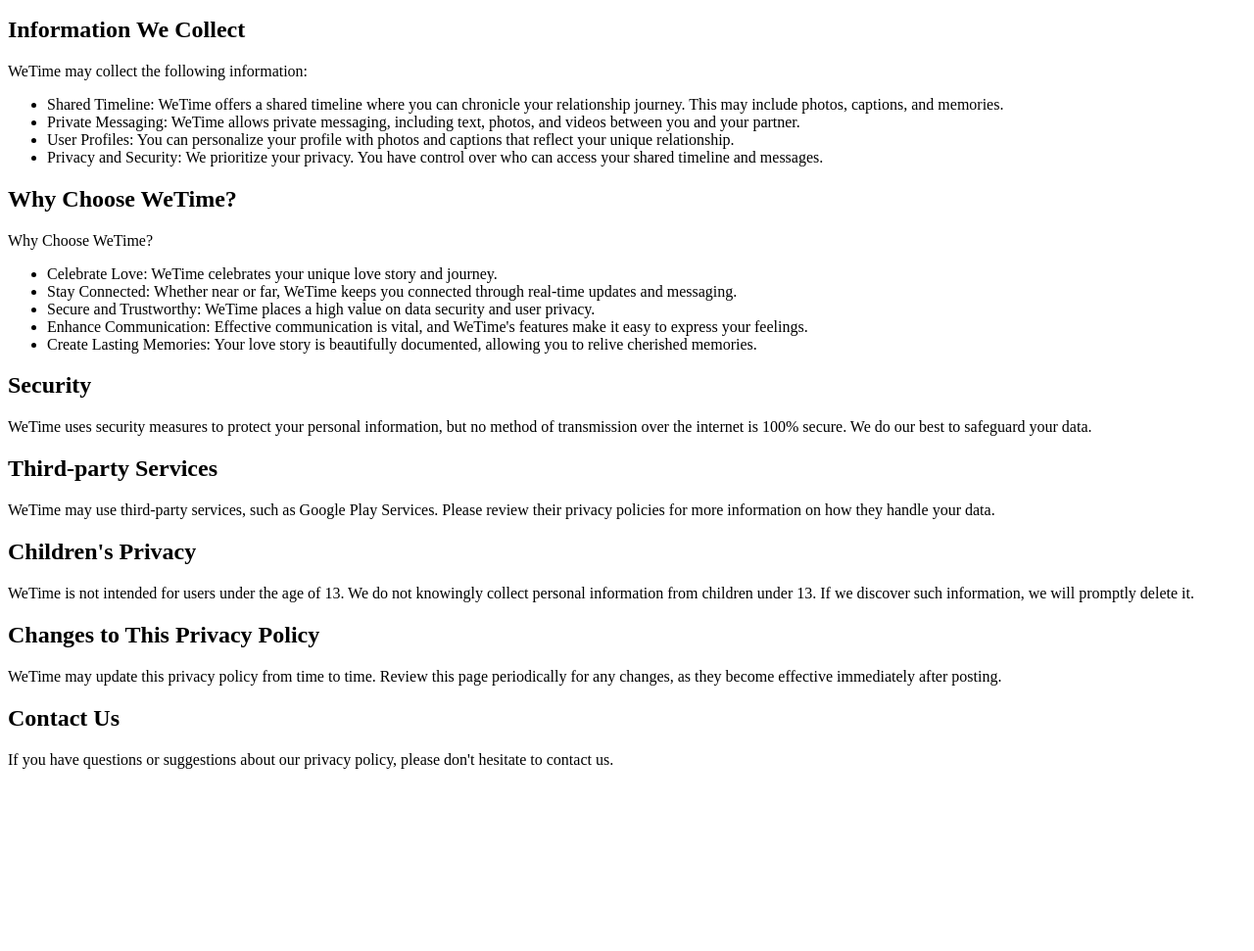
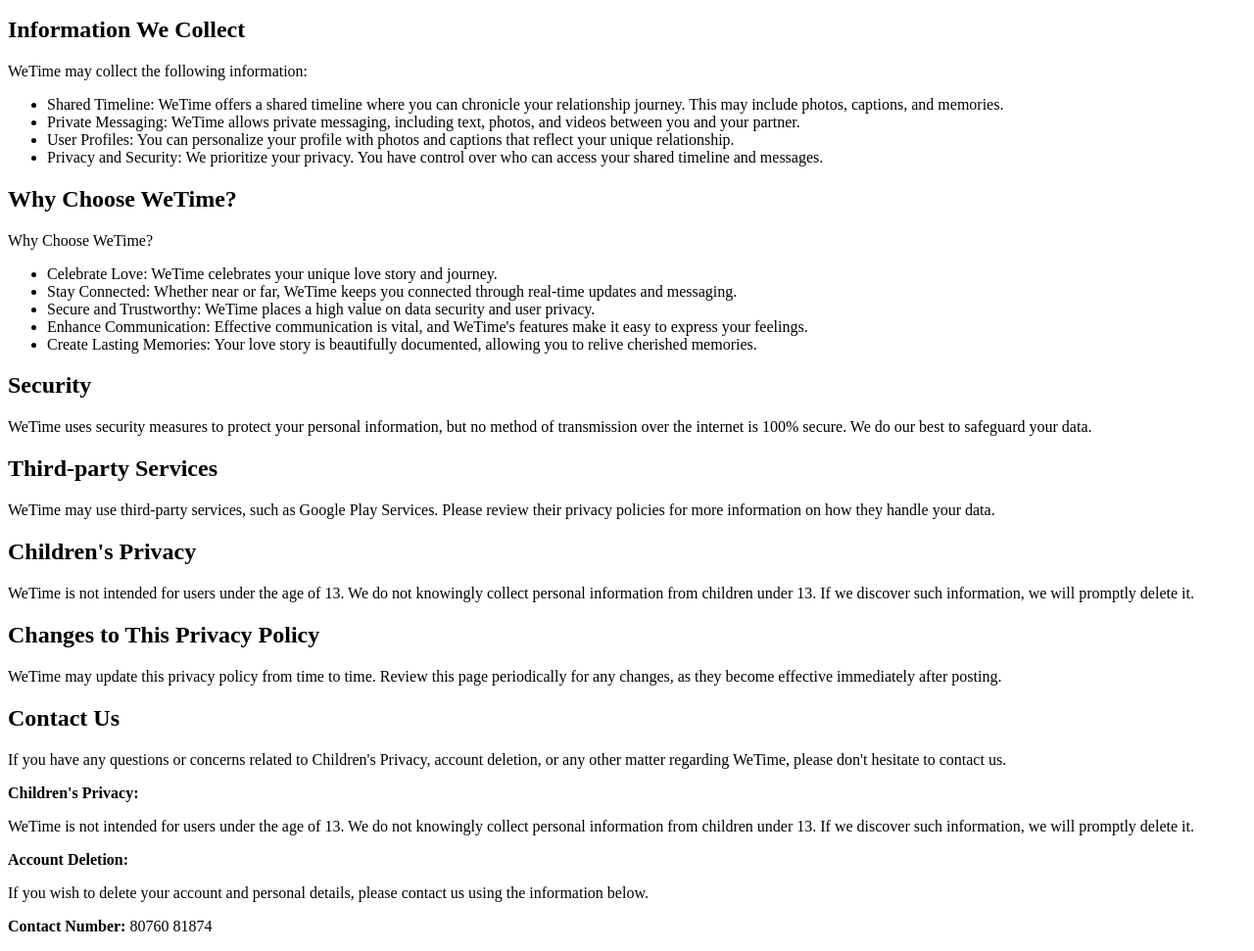
Before and after one commit to Dhruv1797/Dhruv1797.github.io, a plain HTML site: page index.html in a window 1280 px wide. Shown: the part 119-1090 px from the top of the page at 98% size. Before the commit the page ends 920 px from the top, so only its background shows below. Drawn offline with Linux system fonts and the light colour scheme.

Commit message:
updated index page

```diff
--- a/index.html
+++ b/index.html
@@ -39,6 +39,12 @@
     <p>WeTime may update this privacy policy from time to time. Review this page periodically for any changes, as they become effective immediately after posting.</p>
 
     <h2>Contact Us</h2>
-    <p>If you have questions or suggestions about our privacy policy, please don't hesitate to contact us.</p>
+<p>If you have any questions or concerns related to Children's Privacy, account deletion, or any other matter regarding WeTime, please don't hesitate to contact us.</p>
+<p><strong>Children's Privacy:</strong></p>
+<p>WeTime is not intended for users under the age of 13. We do not knowingly collect personal information from children under 13. If we discover such information, we will promptly delete it.</p>
+<p><strong>Account Deletion:</strong></p>
+<p>If you wish to delete your account and personal details, please contact us using the information below.</p>
+<p><strong>Contact Number:</strong> 80760 81874</p>
+
 </body>
 </html>
```
